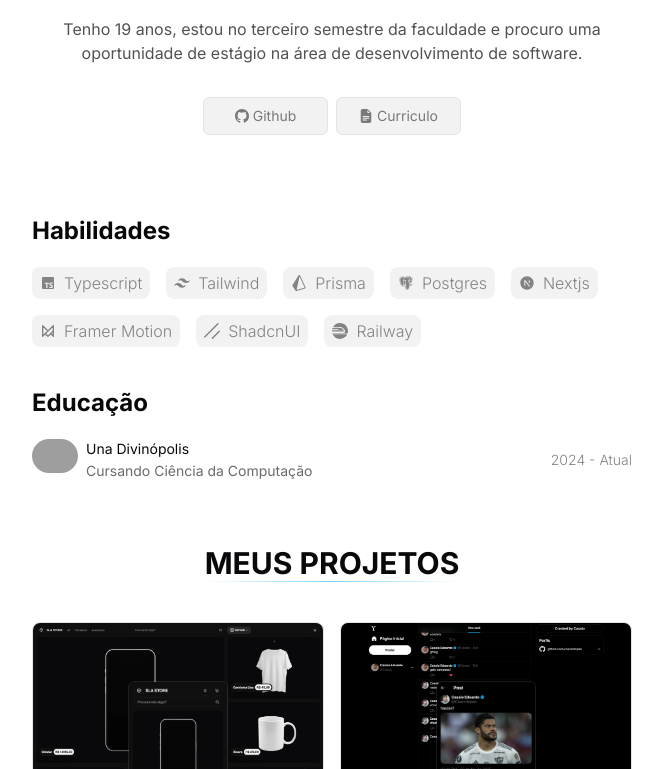
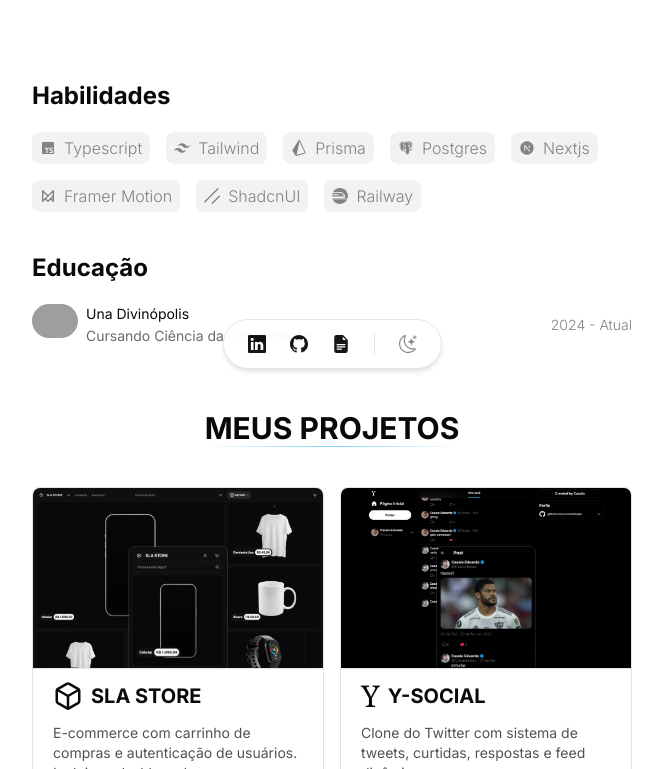
Before and after one commit to Cassiollopes/portfolio, a Next.js app: page / in a window 1280 px wide. Shown: the part 411-1180 px from the top of the page, without its empty margins (308-971 px from the left). Built offline with nearby package versions, Linux system fonts and the light colour scheme; grey boxes are pictures that could not be loaded.

Commit message:
modified:   src/app/page.tsx 	modified:   src/components/hero.tsx 	modified:   src/components/nav.tsx

```diff
--- a/src/app/page.tsx
+++ b/src/app/page.tsx
@@ -103,9 +103,7 @@ export default function Home() {
             <h1>Meus Projetos</h1>
             <div className="rounded w-full h-[1.5px] bg-gradient-to-r from-sky-100/0 via-sky-300 to-sky-100/0" />
           </div>
-          <div
-            className="grid md:grid-cols-2 gap-4 max-md:overflow-x-scroll max-md:px-5 w-full scroll-smooth"
-          >
+          <div className="grid md:grid-cols-2 gap-4 max-md:overflow-x-scroll max-md:px-5 w-full scroll-smooth">
             <ProjectCard
               link="https://e-commerce-rho-eosin.vercel.app/"
               sourceLink="https://github.com/cassiollopes/e-commerce"
@@ -127,8 +125,8 @@ export default function Home() {
             <ProjectCard
               link="https://y-one-murex.vercel.app/"
               sourceLink="https://github.com/Cassiollopes/y"
-              title="Twitter Clone"
-              description="Clone do Twitter. Permite a criação de tweets, curtidas e respostas. Possui um feed de tweets e respostas."
+              title="Y-Social"
+              description="Clone do Twitter com sistema de tweets, curtidas, respostas e feed dinâmico."
               images={["/mobile-y.png", "/desktop-y.png"]}
               icon={
                 <p className="font-serif h-[30px] leading-0 flex items-center">
--- a/src/components/hero.tsx
+++ b/src/components/hero.tsx
@@ -1,5 +1,4 @@
 import Image from "next/image";
-import Link from "next/link";
 import { BsFileEarmarkTextFill, BsGithub, BsLinkedin } from "react-icons/bs";
 
 export const links = [
@@ -46,21 +45,7 @@ export default function Hero() {
         Tenho 19 anos, estou no terceiro semestre da faculdade e procuro uma
         oportunidade de estágio na área de desenvolvimento de software.
       </p>
-      <div className="flex gap-2 items-center justify-center">
-        {links.map((link, i) => (
-          <Link
-            key={i}
-            href={link.link}
-            target="_blank"
-            className={`gap-1 p-2 px-4 border rounded-md text-black/50 dark:text-white/50 dark:hover:text-white hover:text-black/65 transition-all duration-200 ease-in-out flex items-center bg-black/5 dark:bg-white/5 dark:hover:bg-white/10 hover:bg-black/10 justify-center text-base md:w-[125px] ${
-              i === 0 && "hidden"
-            } max-md:text-[15px] text-sm`}
-          >
-            <div>{link.icon}</div>
-            {link.name}
-          </Link>
-        ))}
-      </div>
+
     </div>
   );
 }
--- a/src/components/nav.tsx
+++ b/src/components/nav.tsx
@@ -10,29 +10,31 @@ export default function Nav() {
   const isDarkMode = resolvedTheme === "dark";
 
   return (
-    <nav className="w-full p-4 sticky top-0 z-50 border-b backdrop-blur-xl ">
-      <div className="flex justify-between items-center max-w-[600px] mx-auto opacity-95">
-        <h1 className="text-2xl font-bold font-geist-sans">Portfólio</h1>
-        <div className="flex gap-6 max-md:gap-4 items-center text-xl ">
+    <nav className="w-fit mx-auto opacity-95 fixed bottom-5 left-0 right-0 z-50">
+      <div className="flex gap-6 max-md:gap-4 items-center text-lg border rounded-full dark:bg-black bg-white p-3.5 px-6 shadow-md">
         {links.map((link, i) => (
           <Link
             key={i}
             href={link.link}
             target="_blank"
-              className="cursor-pointer hover:text-sky-400 transition-all duration-200 ease-in-out"
+            className="cursor-pointer transition-all duration-200 ease-in-out group relative flex items-center justify-center"
           >
             {link.icon}
+            <div className="absolute rounded-full dark:bg-white/10 bg-black/10 opacity-0 transition-opacity duration-200 ease-in-out group-hover:opacity-100 p-5" />
+            <div className="absolute rounded-full p-1 px-3 -top-12 opacity-0 transition-opacity duration-200 ease-in-out group-hover:opacity-100 bg-black text-white dark:bg-white dark:text-black text-sm">
+              {link.name}
+            </div>
           </Link>
         ))}
+        <div className="border-l h-[20px] w-[1px]"></div>
         <button
-            className="pl-4 cursor-pointer opacity-50 dark:opacity-70 dark:hover:opacity-100 hover:opacity-100 transition-all duration-200 ease-in-out"
+          className="cursor-pointer opacity-50 dark:opacity-70 dark:hover:opacity-100 hover:opacity-100 transition-all duration-200 ease-in-out"
           onClick={() => setTheme(isDarkMode ? "light" : "dark")}
         >
           <BsSun className="hidden dark:block" />
           <BsMoonStars className="dark:hidden" />
         </button>
       </div>
-      </div>
     </nav>
   );
 }
```
Lines whose indentation alone changed are shown as unchanged.
